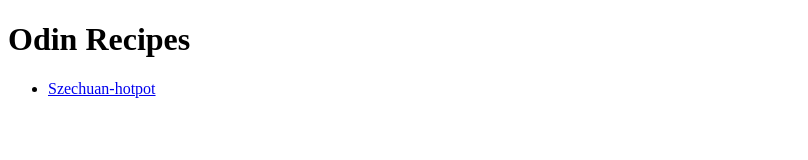
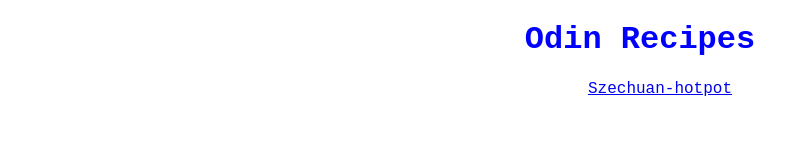
Before and after one commit to hongzhi5/odin-recipes, a plain HTML site: page index.html in a window 1280 px wide. Shown: the whole page, without its empty margins (0-808 px from the left). Drawn offline with Linux system fonts and the light colour scheme.

Commit message:
Add style.css and update index.html
Change the font of the homepage

```diff
--- a/index.html
+++ b/index.html
@@ -4,13 +4,14 @@
     <meta charset="UTF-8">
     <meta http-equiv="X-UA-Compatible" content="IE=edge">
     <meta name="viewport" content="width=device-width, initial-scale=1.0">
-    <title>Document</title>
+    <title>The Odin Recipes</title>
+    <link rel="stylesheet" href="style.css">
 </head>
 <body>
     <h1>Odin Recipes</h1>
-        <ul>
-            <li><a href="./recipes/szechuan-hotpot.html">Szechuan-hotpot</a></li>
+    <ul>
+        <li><a href="./recipes/szechuan-hotpot.html">Szechuan-hotpot</a></li>
 
-        </ul>
+    </ul>
 </body>
 </html>
--- /dev/null
+++ b/style.css
@@ -0,0 +1,13 @@
+h1 {
+    font-family: 'Courier New', Courier, monospace;
+    color: blue;
+    text-align: center;
+    font-weight: bold;
+}
+
+ul {
+    font-family: 'Courier New', Courier, monospace;
+    text-align: center;
+    list-style-position: inside;
+    list-style-type: none;
+}
```
